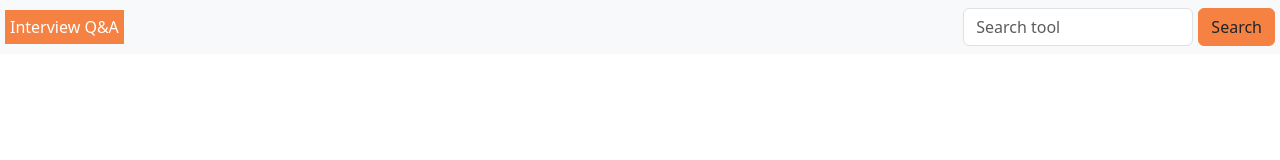
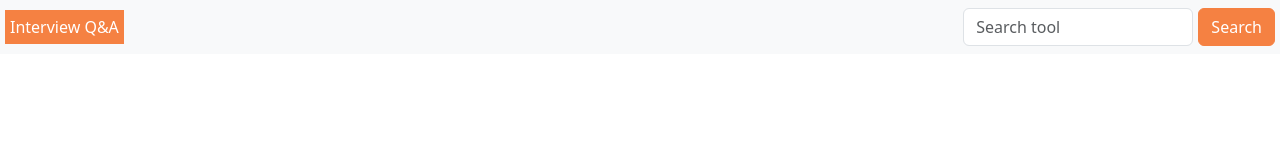
Before and after one commit to VenkyDevEnv/Q-A, an Angular app: page / in a window 1280 px wide. In both pictures the pointer is over the button "Search". Shown: the top 160 px of the page. Built offline with nearby package versions, Linux system fonts and the light colour scheme.

Commit message:
added Styles to navBar

```diff
--- a/src/app/home/home.component.css
+++ b/src/app/home/home.component.css
@@ -29,4 +29,5 @@
 .searchButton:hover {
   cursor: pointer;
   background-color: #f58142;
+  color: #ffff;
 }
```
